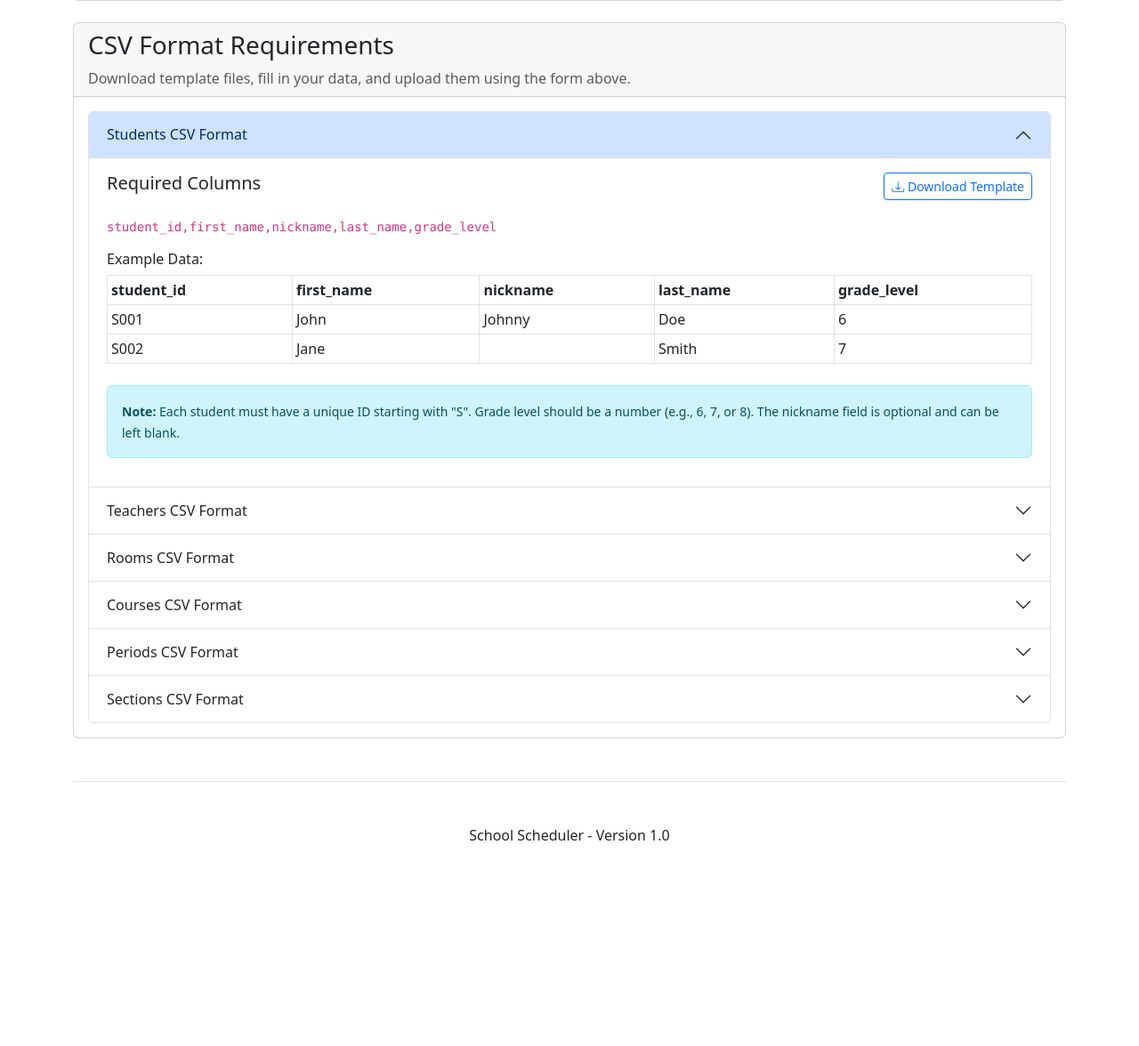
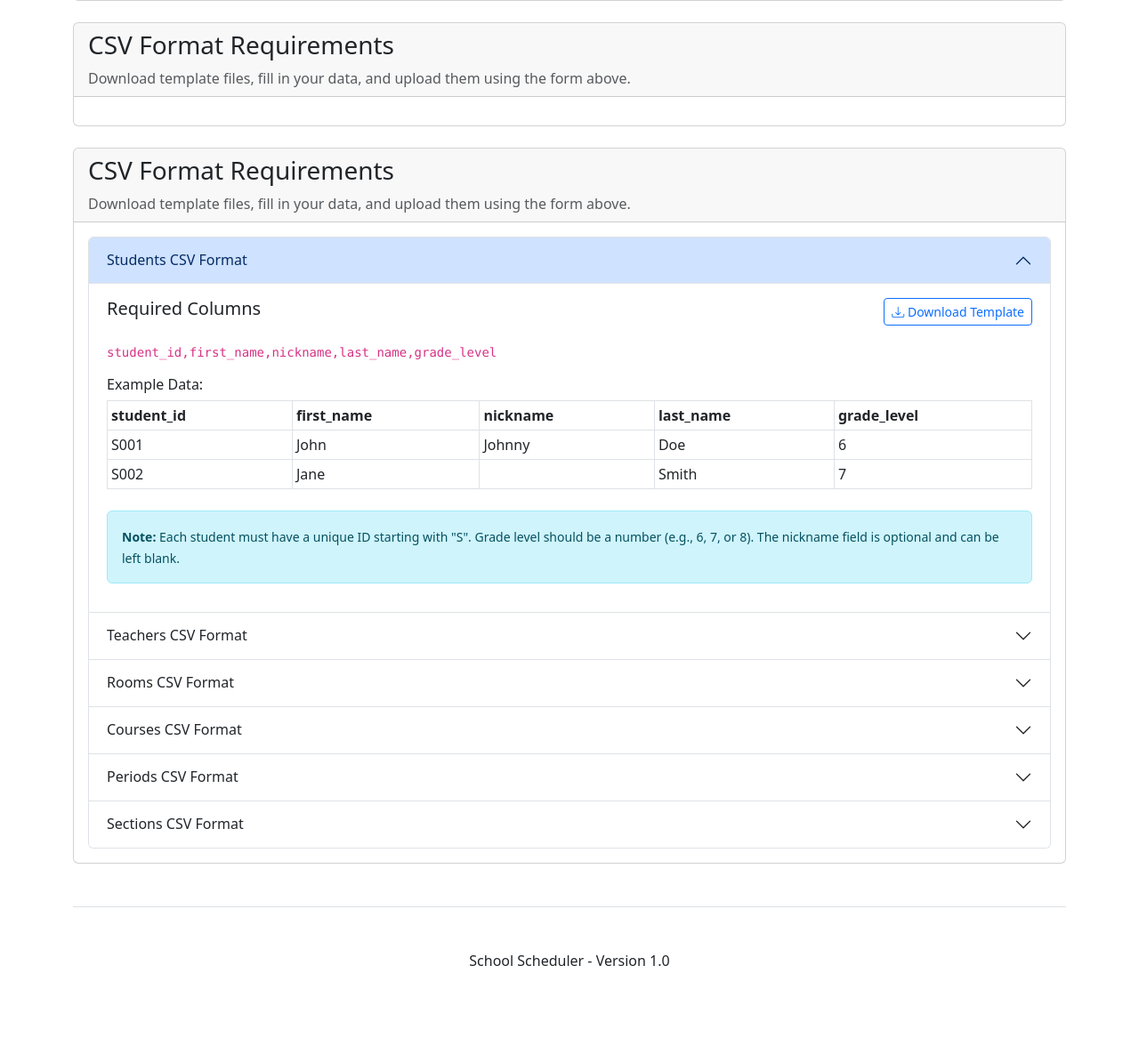
Before and after one commit to wafflestomper/Scheduler_v2, a Django app: template schedule/templates/schedule/csv_upload.html in a window 1280 px wide. Shown: the part 386-1562 px from the top of the page at 89% size. Before the commit the page ends 1331 px from the top, so only its background shows below. Run offline with Django 4.2, Linux system fonts and the light colour scheme; the template is opened without the code that fills it, so the values that code supplies are empty.

Commit message:
Refactor CSV upload view to improve UI and code structure

```diff
--- a/schedule/templates/schedule/csv_upload.html
+++ b/schedule/templates/schedule/csv_upload.html
@@ -1,4 +1,5 @@
 {% extends 'schedule/base.html' %}
+{% load schedule_extras %}
 
 {% block title %}Upload CSV Data{% endblock %}
 
@@ -37,6 +38,41 @@
             </div>
             <button type="submit" class="btn btn-primary">Upload</button>
         </form>
+    </div>
+</div>
+
+<div class="row mt-4">
+    <div class="col-md-12">
+        <div class="card">
+            <div class="card-header">
+                <h3>CSV Format Requirements</h3>
+                <p class="text-muted mb-0">Download template files, fill in your data, and upload them using the form above.</p>
+            </div>
+            <div class="card-body">
+                <div class="row">
+                    {% for data_type in data_type_info %}
+                    <div class="col-md-6 mb-4">
+                        <div class="card h-100">
+                            <div class="card-header">
+                                <h4>{{ data_type.display }} Format</h4>
+                            </div>
+                            <div class="card-body">
+                                <p>Required Fields:</p>
+                                <ul>
+                                    {% for header in data_type.headers %}
+                                    <li><code>{{ header }}</code></li>
+                                    {% endfor %}
+                                </ul>
+                            </div>
+                            <div class="card-footer">
+                                <a href="{% url 'download_template' data_type.type %}" class="btn btn-outline-primary">Download {{ data_type.display }} Template</a>
+                            </div>
+                        </div>
+                    </div>
+                    {% endfor %}
+                </div>
+            </div>
+        </div>
     </div>
 </div>
 
```
Also changed, not shown: schedule/forms.py (+10 -11 lines), schedule/views/import_export_views.py (+31 -8 lines).
